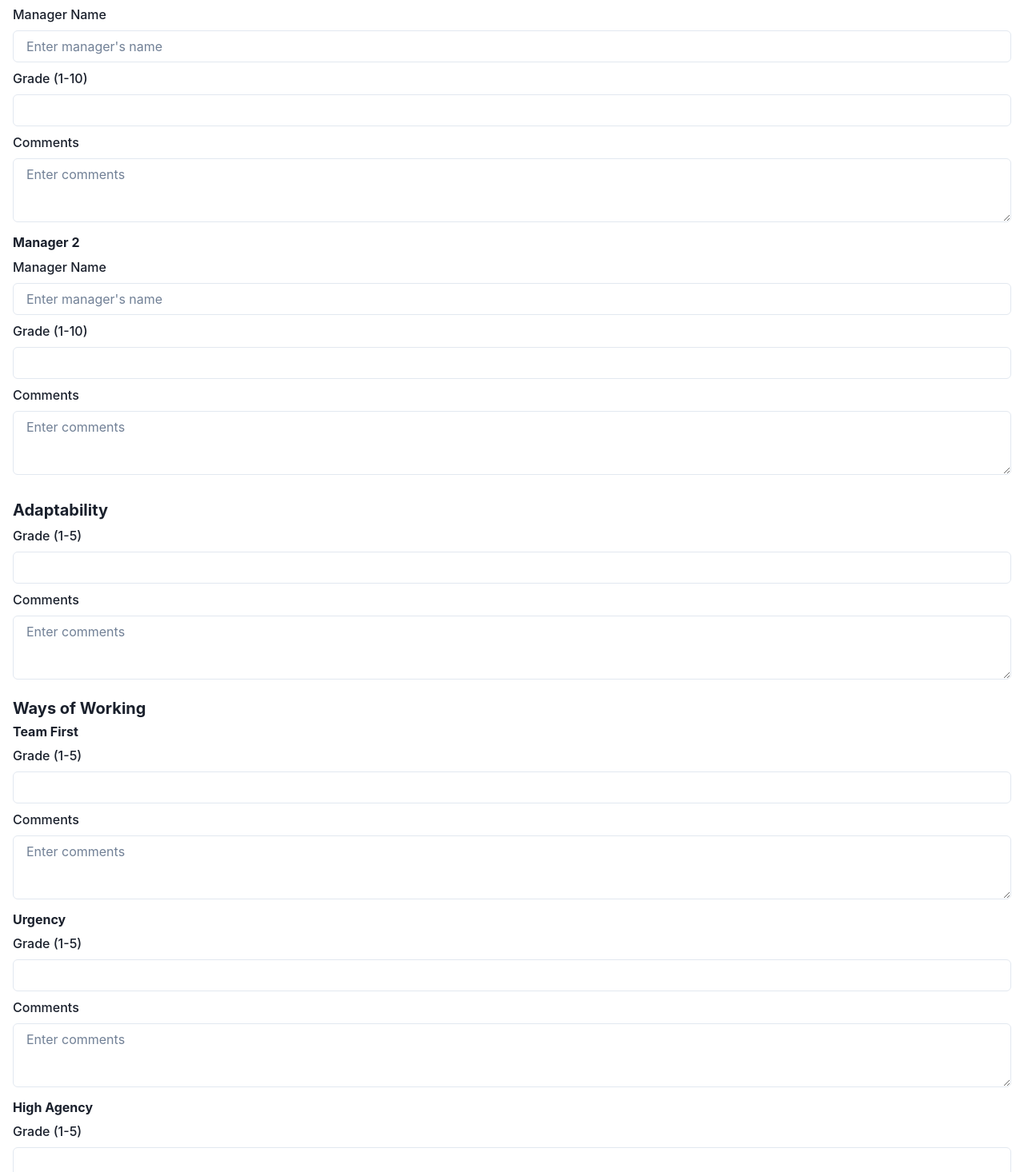
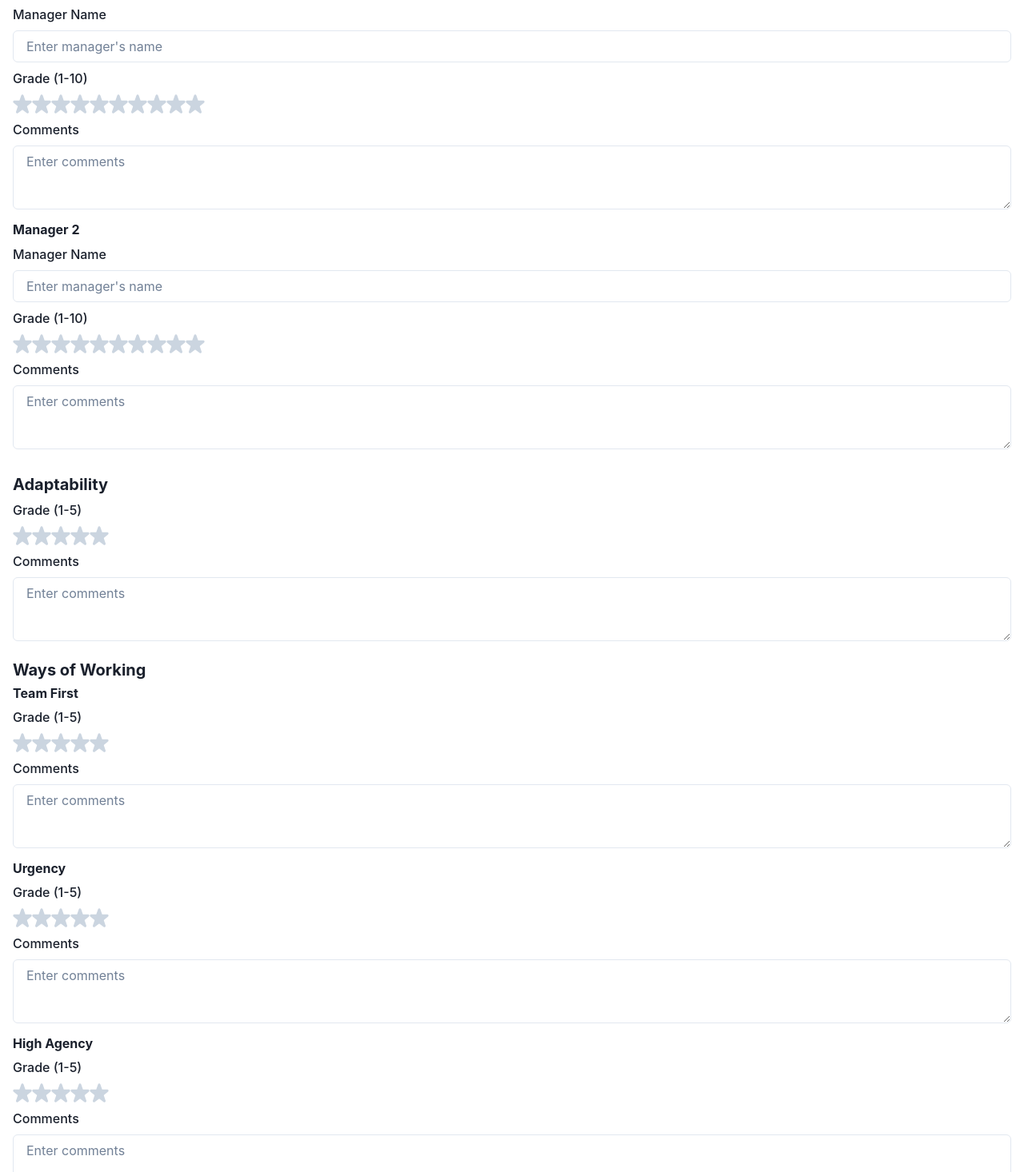
Before and after one commit to GPT-Engineer-App/candidate-grader, a React (Vite) app: page /candidate/1 in a window 1280 px wide. Shown: the part 204-1670 px from the top of the page at 80% size. Built offline with nearby package versions, Linux system fonts and the light colour scheme.

Commit message:
Replaced text entry for grades with a star rating system in the Candidate component.

```diff
--- a/src/pages/Candidate.jsx
+++ b/src/pages/Candidate.jsx
@@ -1,7 +1,33 @@
-import { Box, Heading, FormControl, FormLabel, Input, NumberInput, NumberInputField, Textarea, VStack, Link, Flex, Text } from "@chakra-ui/react";
+import { Box, Heading, FormControl, FormLabel, Input, Textarea, VStack, Link, Flex, Text } from "@chakra-ui/react";
 import { Link as RouterLink } from "react-router-dom";
 import { useParams } from "react-router-dom";
 import { useEffect, useState } from "react";
+import { StarIcon } from "@chakra-ui/icons";
+
+const StarRating = ({ max, onChange }) => {
+  const [rating, setRating] = useState(0);
+
+  const handleClick = (value) => {
+    setRating(value);
+    onChange(value);
+  };
+
+  return (
+    <Box display="flex" alignItems="center">
+      {Array(max)
+        .fill("")
+        .map((_, i) => (
+          <StarIcon
+            key={i}
+            boxSize={6}
+            color={i < rating ? "teal.500" : "gray.300"}
+            cursor="pointer"
+            onClick={() => handleClick(i + 1)}
+          />
+        ))}
+    </Box>
+  );
+};
 
 const Candidate = () => {
   const { id } = useParams();
@@ -41,9 +67,7 @@ const Candidate = () => {
                   </FormControl>
                   <FormControl mb={2}>
                     <FormLabel>Grade (1-10)</FormLabel>
-                    <NumberInput max={10} min={1}>
-                      <NumberInputField />
-                    </NumberInput>
+                    <StarRating max={10} onChange={(value) => console.log("Manager 1 Grade:", value)} />
                   </FormControl>
                   <FormControl mb={2}>
                     <FormLabel>Comments</FormLabel>
@@ -58,9 +82,7 @@ const Candidate = () => {
                   </FormControl>
                   <FormControl mb={2}>
                     <FormLabel>Grade (1-10)</FormLabel>
-                    <NumberInput max={10} min={1}>
-                      <NumberInputField />
-                    </NumberInput>
+                    <StarRating max={10} onChange={(value) => console.log("Manager 2 Grade:", value)} />
                   </FormControl>
                   <FormControl mb={2}>
                     <FormLabel>Comments</FormLabel>
@@ -72,9 +94,7 @@ const Candidate = () => {
                 <Heading size="md" mb={2}>Adaptability</Heading>
                 <FormControl mb={2}>
                   <FormLabel>Grade (1-5)</FormLabel>
-                  <NumberInput max={5} min={1}>
-                    <NumberInputField />
-                  </NumberInput>
+                  <StarRating max={5} onChange={(value) => console.log("Adaptability Grade:", value)} />
                 </FormControl>
                 <FormControl mb={2}>
                   <FormLabel>Comments</FormLabel>
@@ -87,9 +107,7 @@ const Candidate = () => {
                   <Heading size="sm" mb={2}>Team First</Heading>
                   <FormControl mb={2}>
                     <FormLabel>Grade (1-5)</FormLabel>
-                    <NumberInput max={5} min={1}>
-                      <NumberInputField />
-                    </NumberInput>
+                    <StarRating max={5} onChange={(value) => console.log("Team First Grade:", value)} />
                   </FormControl>
                   <FormControl mb={2}>
                     <FormLabel>Comments</FormLabel>
@@ -100,9 +118,7 @@ const Candidate = () => {
                   <Heading size="sm" mb={2}>Urgency</Heading>
                   <FormControl mb={2}>
                     <FormLabel>Grade (1-5)</FormLabel>
-                    <NumberInput max={5} min={1}>
-                      <NumberInputField />
-                    </NumberInput>
+                    <StarRating max={5} onChange={(value) => console.log("Urgency Grade:", value)} />
                   </FormControl>
                   <FormControl mb={2}>
                     <FormLabel>Comments</FormLabel>
@@ -113,9 +129,7 @@ const Candidate = () => {
                   <Heading size="sm" mb={2}>High Agency</Heading>
                   <FormControl mb={2}>
                     <FormLabel>Grade (1-5)</FormLabel>
-                    <NumberInput max={5} min={1}>
-                      <NumberInputField />
-                    </NumberInput>
+                    <StarRating max={5} onChange={(value) => console.log("High Agency Grade:", value)} />
                   </FormControl>
                   <FormControl mb={2}>
                     <FormLabel>Comments</FormLabel>
```
